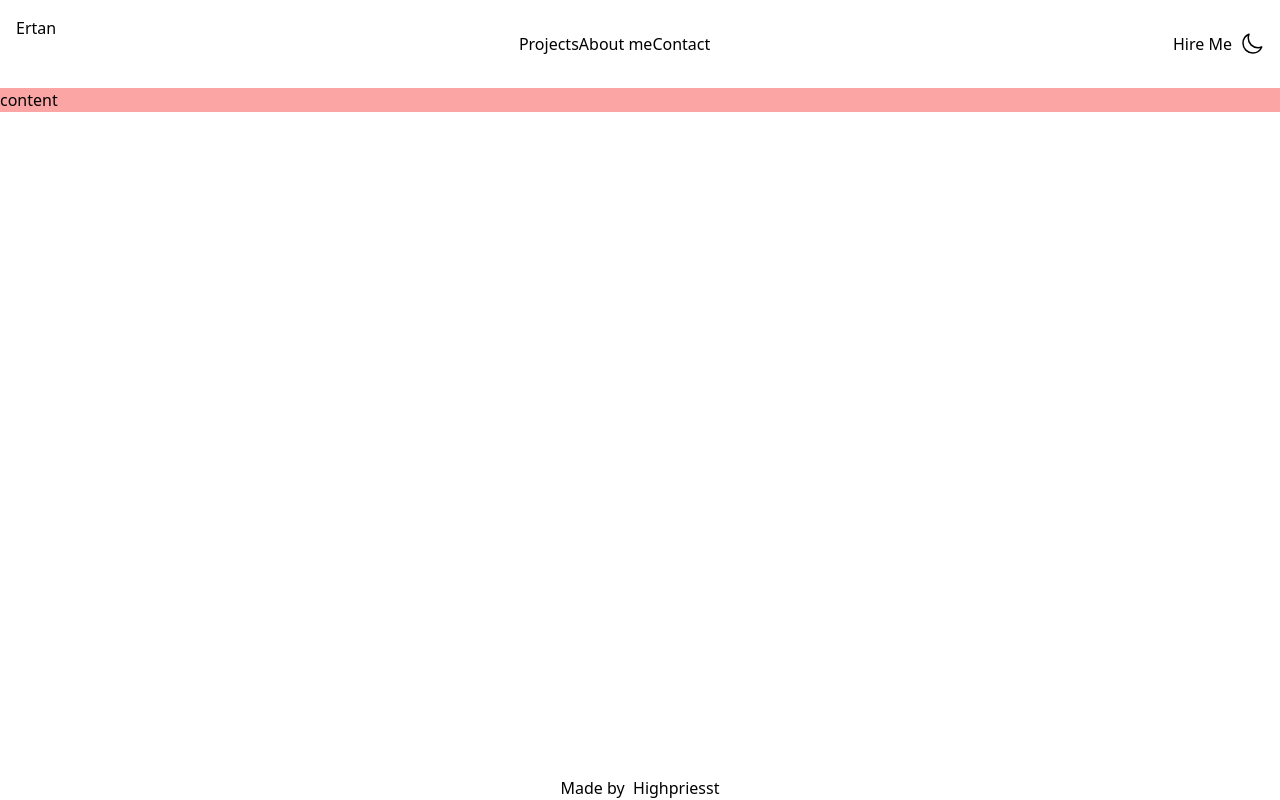
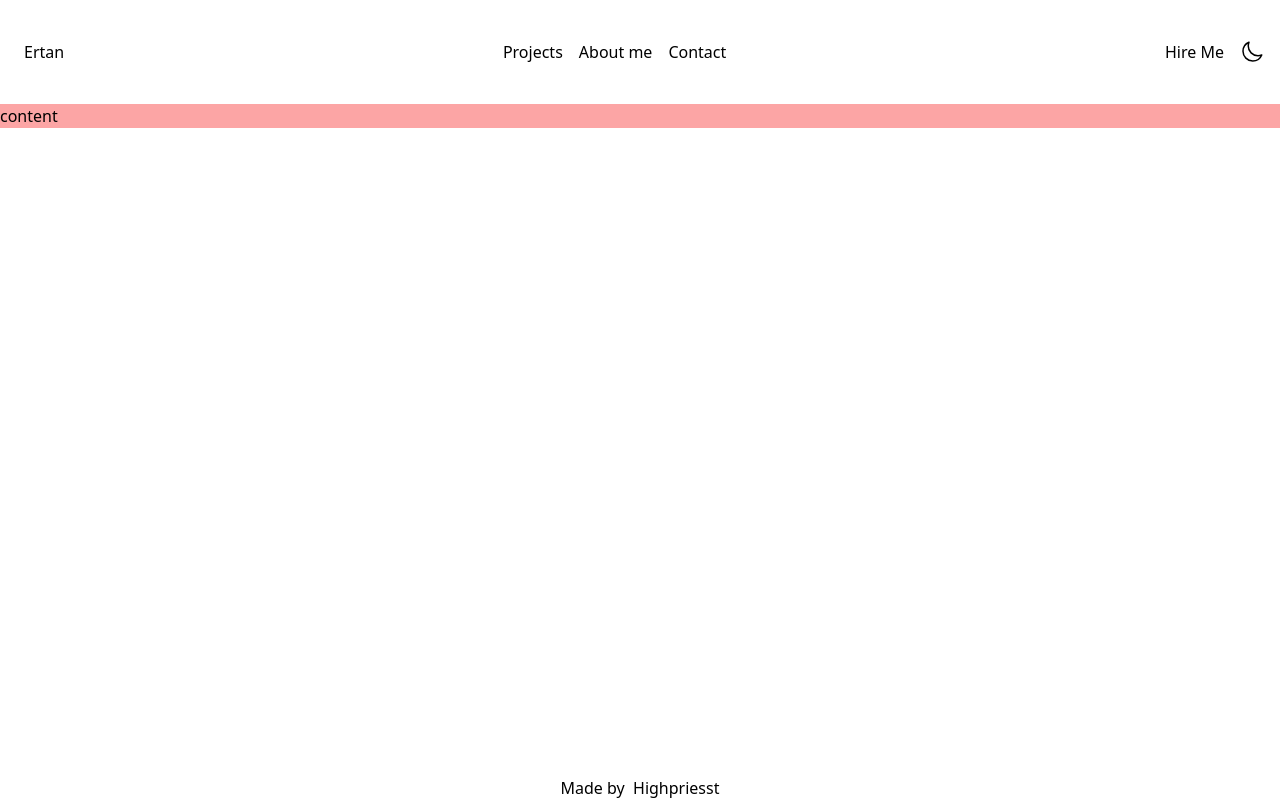
Before and after one commit to highpriesst/portfolio, a Next.js app: page / in a window 1280 px wide. Built offline with nearby package versions, Linux system fonts and the light colour scheme.

Commit message:
implementing small animations, tiding up

```diff
--- a/components/Navbar.js
+++ b/components/Navbar.js
@@ -1,55 +1,17 @@
-import React, { useState } from "react";
+import React from "react";
+import ThemeSwither from "./ThemeSwither";
 
 function Navbar() {
-  const [darkMode, setDarkMode] = useState(false);
-
   return (
-    <div className="flex justify-between p-2 m-2">
+    <div className="flex justify-between p-2 m-2 items-center">
       {/* Add icon ? */}
-      <h1>Ertan</h1>
-      <div className="navbar-list hidden  list-none sm:flex justify-between m-2 p-2">
+      <h1 className="p-2">Ertan</h1>
+      <div className="navbar-list hidden  list-none sm:flex justify-between m-2 p-2 [&>*]:p-2">
         <li>Projects</li>
         <li>About me</li>
         <li>Contact</li>
       </div>
-      <div className="flex gap-2">
-        {/* Sends request to my gmail */}
-        <button>Hire Me</button>
-        {/* React icons or hero icons */}
-        <button
-          onClick={() => setDarkMode(!darkMode)}
-          className=" appearance-none">
-          {darkMode ? (
-            <svg
-              xmlns="http://www.w3.org/2000/svg"
-              fill="none"
-              viewBox="0 0 24 24"
-              strokeWidth={1.5}
-              stroke="currentColor"
-              className="w-6 h-6">
-              <path
-                strokeLinecap="round"
-                strokeLinejoin="round"
-                d="M12 3v2.25m6.364.386l-1.591 1.591M21 12h-2.25m-.386 6.364l-1.591-1.591M12 18.75V21m-4.773-4.227l-1.591 1.591M5.25 12H3m4.227-4.773L5.636 5.636M15.75 12a3.75 3.75 0 11-7.5 0 3.75 3.75 0 017.5 0z"
-              />
-            </svg>
-          ) : (
-            <svg
-              xmlns="http://www.w3.org/2000/svg"
-              fill="none"
-              viewBox="0 0 24 24"
-              stroke-width="1.5"
-              stroke="currentColor"
-              class="w-6 h-6">
-              <path
-                stroke-linecap="round"
-                stroke-linejoin="round"
-                d="M21.752 15.002A9.718 9.718 0 0118 15.75c-5.385 0-9.75-4.365-9.75-9.75 0-1.33.266-2.597.748-3.752A9.753 9.753 0 003 11.25C3 16.635 7.365 21 12.75 21a9.753 9.753 0 009.002-5.998z"
-              />
-            </svg>
-          )}
-        </button>
-      </div>
+      <ThemeSwither />
     </div>
   );
 }
--- /dev/null
+++ b/components/ThemeSwither.js
@@ -0,0 +1,47 @@
+import { useState } from "react";
+
+function ThemeSwither() {
+  const [darkMode, setDarkMode] = useState(false);
+  return (
+    <div className="flex gap-2">
+      {/* Sends request to my gmail */}
+      <button className="m-2">Hire Me</button>
+      {/* React icons or hero icons */}
+      <button
+        onClick={() => setDarkMode(!darkMode)}
+        className=" appearance-none">
+        {darkMode ? (
+          <svg
+            xmlns="http://www.w3.org/2000/svg"
+            fill="none"
+            viewBox="0 0 24 24"
+            strokeWidth={1.5}
+            stroke="currentColor"
+            className="w-6 h-6">
+            <path
+              strokeLinecap="round"
+              strokeLinejoin="round"
+              d="M12 3v2.25m6.364.386l-1.591 1.591M21 12h-2.25m-.386 6.364l-1.591-1.591M12 18.75V21m-4.773-4.227l-1.591 1.591M5.25 12H3m4.227-4.773L5.636 5.636M15.75 12a3.75 3.75 0 11-7.5 0 3.75 3.75 0 017.5 0z"
+            />
+          </svg>
+        ) : (
+          <svg
+            xmlns="http://www.w3.org/2000/svg"
+            fill="none"
+            viewBox="0 0 24 24"
+            strokeWidth="1.5"
+            stroke="currentColor"
+            className="w-6 h-6">
+            <path
+              strokeLinecap="round"
+              strokeLinejoin="round"
+              d="M21.752 15.002A9.718 9.718 0 0118 15.75c-5.385 0-9.75-4.365-9.75-9.75 0-1.33.266-2.597.748-3.752A9.753 9.753 0 003 11.25C3 16.635 7.365 21 12.75 21a9.753 9.753 0 009.002-5.998z"
+            />
+          </svg>
+        )}
+      </button>
+    </div>
+  );
+}
+
+export default ThemeSwither;
```
